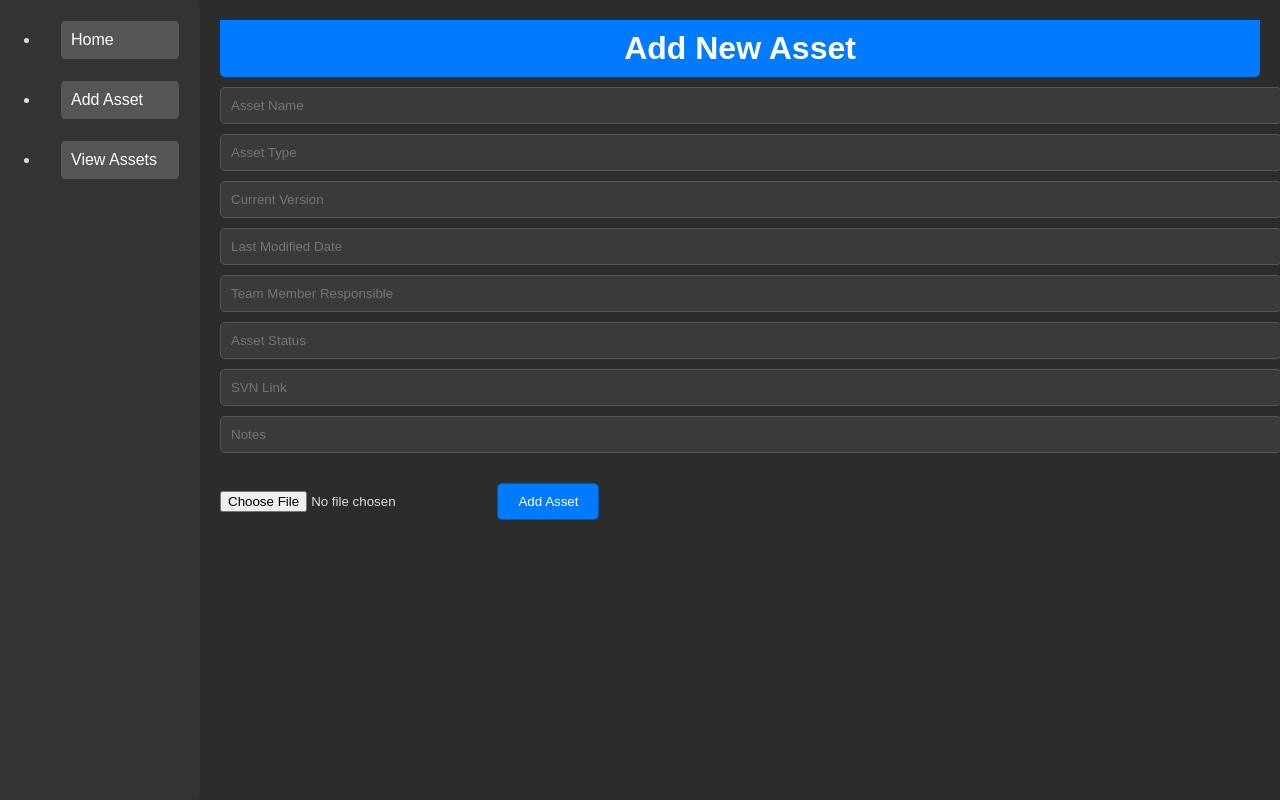
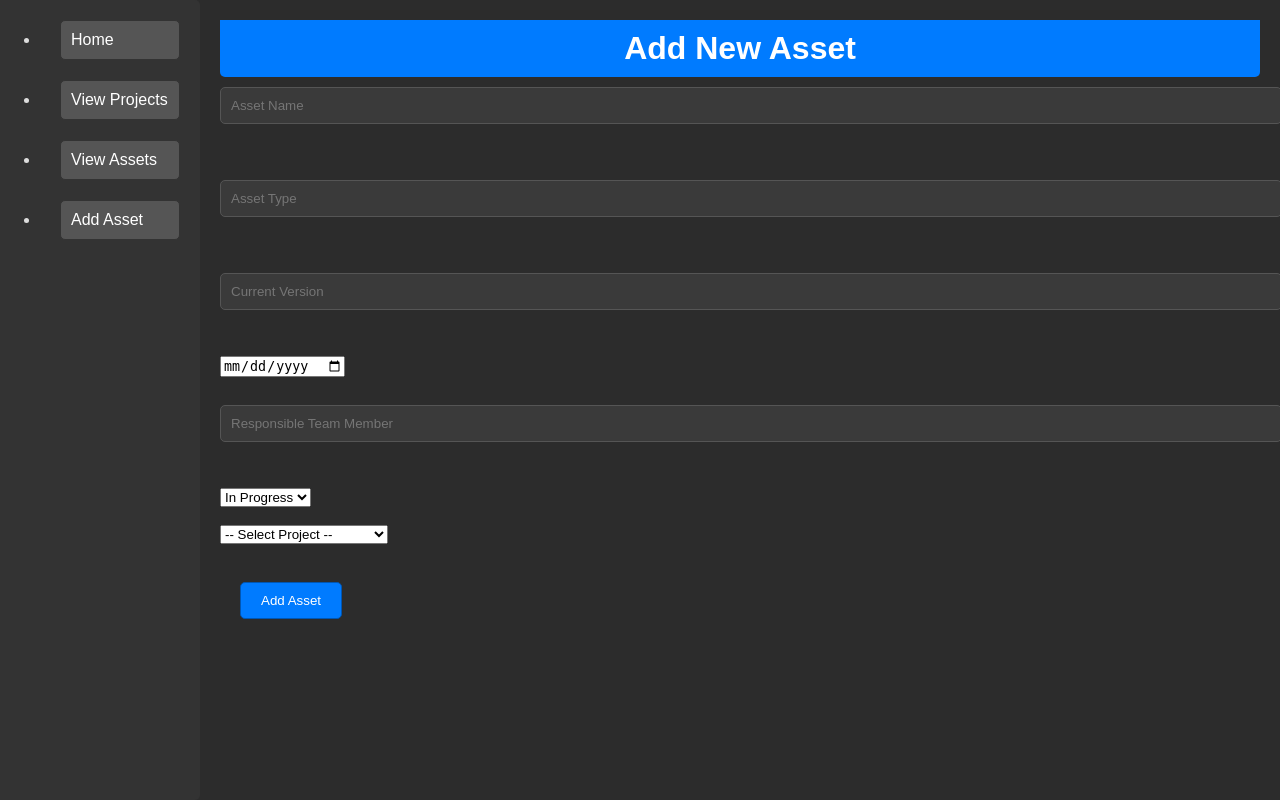
Before and after one commit to quentinsteinke/AssetManagementSystem, a Flask app: page /add_asset in a window 1280 px wide. Run offline with Flask 3, Linux system fonts and the light colour scheme; data comes from the database, SQL or seed files in the repository; both versions use the stored data as it was after the commit.

Commit message:
adding projects

```diff
--- a/app/routes.py
+++ b/app/routes.py
@@ -1,4 +1,286 @@
 from app import app
 import sqlite3
+import shutil
 import os
-from flask import render_template
+from flask import render_template, request, redirect, url_for
+
+
+
+@app.route('/')
+def index():
+    db_path = os.path.join('Databases', '3d_project_database.db')
+    # make db_path absolute
+    db_path = os.path.join(os.path.dirname(__file__), db_path)
+    conn = sqlite3.connect(db_path)
+    cursor = conn.cursor()
+
+    # Total assets
+    cursor.execute("SELECT COUNT(*) FROM Assets")
+    total_assets = cursor.fetchone()[0]
+
+    # Assets by type
+    cursor.execute("SELECT AssetType, COUNT(*) FROM Assets GROUP BY AssetType")
+    assets_by_type = cursor.fetchall()
+
+    # Recent additions
+    cursor.execute("SELECT * FROM Assets ORDER BY LastModifiedDate DESC LIMIT 5")
+    recent_assets = cursor.fetchall()
+
+    conn.close()
+
+    return render_template('index.html', total_assets=total_assets, assets_by_type=assets_by_type, recent_assets=recent_assets)
+
+
+
+@app.route('/add_asset', defaults={'project_id': None}, methods=['GET', 'POST'])
+@app.route('/add_asset/<int:project_id>', methods=['GET', 'POST'])
+def add_asset(project_id):
+    db_path = os.path.join('Databases', '3d_project_database.db')
+    db_path = os.path.join(os.path.dirname(__file__), db_path)
+    conn = sqlite3.connect(db_path)
+    cursor = conn.cursor()
+
+    if request.method == 'POST':
+        asset_name = request.form.get('AssetName')
+        asset_type = request.form.get('AssetType')
+        current_version = request.form.get('CurrentVersion')
+        last_modified_date = request.form.get('LastModifiedDate')
+        responsible_team_member = request.form.get('ResponsibleTeamMember')
+        asset_status = request.form.get('AssetStatus')
+        project_id = request.form.get('ProjectID') or project_id  # Use the provided project_id if not set in form
+
+        cursor.execute('''
+            INSERT INTO Assets (AssetName, AssetType, CurrentVersion, LastModifiedDate, ResponsibleTeamMember, AssetStatus, ProjectID)
+            VALUES (?, ?, ?, ?, ?, ?, ?)
+        ''', (asset_name, asset_type, current_version, last_modified_date, responsible_team_member, asset_status, project_id))
+
+        conn.commit()
+        conn.close()
+
+        return redirect(url_for('view_project', project_id=project_id))
+
+    # Fetch all projects for the dropdown
+    cursor.execute('SELECT * FROM Projects')
+    projects = cursor.fetchall()
+    conn.close()
+
+    return render_template('add_asset.html', projects=projects, selected_project_id=project_id)
+
+
+@app.route('/view_assets')
+def view_assets():
+    db_path = os.path.join('Databases', '3d_project_database.db')
+    db_path = os.path.join(os.path.dirname(__file__), db_path)
+
+    conn = sqlite3.connect(db_path)
+    cursor = conn.cursor()
+    cursor.execute('SELECT * FROM Assets')
+    assets = cursor.fetchall()
+    # print(assets)
+    conn.close()
+
+    return render_template('view_assets.html', assets=assets)
+
+
+@app.route('/view_asset/<int:asset_id>', methods=['GET'])
+def view_asset(asset_id):
+    db_path = os.path.join('Databases', '3d_project_database.db')
+    db_path = os.path.join(os.path.dirname(__file__), db_path)
+    conn = sqlite3.connect(db_path)
+    conn.row_factory = sqlite3.Row  # Set row factory
+    cursor = conn.cursor()
+
+    cursor.execute("SELECT * FROM Assets WHERE AssetID=?", (asset_id,))
+    asset_row = cursor.fetchone()
+
+    asset = {
+        "AssetID": asset_row["AssetID"],
+        "AssetName": asset_row["AssetName"],
+        "AssetType": asset_row["AssetType"],
+        "CurrentVersion": asset_row["CurrentVersion"],
+        "LastModifiedDate": asset_row["LastModifiedDate"],
+        "ResponsibleTeamMember": asset_row["ResponsibleTeamMember"],
+        "AssetStatus": asset_row["AssetStatus"],
+        "SVNLink": asset_row["SVNLink"],
+        "Notes": asset_row["Notes"]
+    }
+
+    cursor.execute("SELECT * FROM AssetFiles WHERE AssetID=?", (asset_id,))
+    files = cursor.fetchall()
+
+    conn.close()
+
+    return render_template('view_asset.html', asset=asset, files=files, asset_id=asset_id)
+
+
+@app.route('/delete_assets', methods=['GET', 'POST'])
+def delete_assets():
+    selected_assets = request.form.getlist('selected_assets')
+    db_path = os.path.join('Databases', '3d_project_database.db')
+    db_path = os.path.join(os.path.dirname(__file__), db_path)
+    conn = sqlite3.connect(db_path)
+    cursor = conn.cursor()
+    for asset_id in selected_assets:
+        # Delete associated files from filesystem
+        asset_folder = os.path.join(os.path.dirname(__file__), 'static', 'assets', str(asset_id))
+        if os.path.exists(asset_folder):
+            shutil.rmtree(asset_folder)
+
+        # Delete records from AssetFiles table
+        cursor.execute("DELETE FROM AssetFiles WHERE AssetID=?", (asset_id,))
+
+        # Delete the asset from Assets table
+        cursor.execute("DELETE FROM Assets WHERE AssetID=?", (asset_id,))
+    conn.commit()
+    conn.close()
+    return redirect(url_for('view_assets'))
+
+
+@app.route('/search_assets')
+def search_assets():
+    query = request.args.get('query')
+    db_path = os.path.join('Databases', '3d_project_database.db')
+    db_path = os.path.join(os.path.dirname(__file__), db_path)
+    conn = sqlite3.connect(db_path)
+    conn.row_factory = sqlite3.Row
+    cursor = conn.cursor()
+
+    # Search for assets and their associated files
+    cursor.execute("""
+    SELECT Assets.*, AssetFiles.FileName
+    FROM Assets
+    LEFT JOIN AssetFiles ON Assets.AssetID = AssetFiles.AssetID
+    WHERE Assets.AssetName LIKE ?
+    """, ('%' + query + '%',))
+
+    search_results = cursor.fetchall()
+
+    conn.close()
+
+    return render_template('search_results.html', search_results=search_results)
+
+
+@app.route('/create_project', methods=['GET', 'POST'])
+def create_project():
+    if request.method == 'POST':
+        # Extract form data
+        project_name = request.form.get('ProjectName')
+        project_description = request.form.get('ProjectDescription')
+        start_date = request.form.get('StartDate')
+        end_date = request.form.get('EndDate')
+        status = request.form.get('Status')
+
+        # Validate form data (basic validation for now)
+        if not project_name or project_name.strip() == '':
+            return 'Project name cannot be empty', 400
+
+        # Insert project into the database
+        db_path = os.path.join('Databases', '3d_project_database.db')
+        db_path = os.path.join(os.path.dirname(__file__), db_path)
+        conn = sqlite3.connect(db_path)
+        cursor = conn.cursor()
+
+        cursor.execute('''
+        INSERT INTO Projects (ProjectName, ProjectDescription, StartDate, EndDate, Status)
+        VALUES (?, ?, ?, ?, ?)
+        ''', (project_name, project_description, start_date, end_date, status))
+
+        conn.commit()
+        conn.close()
+
+        # Redirect to a confirmation page or list of projects (to be implemented)
+        return redirect(url_for('index'))
+
+    # If GET request, render the form
+    return render_template('create_project.html')
+
+
+@app.route('/view_projects', methods=['GET'])
+def view_projects():
+    # Fetch all projects from the database
+    db_path = os.path.join('Databases', '3d_project_database.db')
+    db_path = os.path.join(os.path.dirname(__file__), db_path)
+    conn = sqlite3.connect(db_path)
+    cursor = conn.cursor()
+
+    cursor.execute('SELECT * FROM Projects')
+    projects = cursor.fetchall()
+
+    conn.close()
+
+    # Render the template with the projects data
+    return render_template('view_projects.html', projects=projects)
+
+
+@app.route('/view_project/<int:project_id>', methods=['GET'])
+def view_project(project_id):
+    # Fetch the project details from the database
+    db_path = os.path.join('Databases', '3d_project_database.db')
+    db_path = os.path.join(os.path.dirname(__file__), db_path)
+    conn = sqlite3.connect(db_path)
+    cursor = conn.cursor()
+
+    cursor.execute('SELECT * FROM Projects WHERE ProjectID = ?', (project_id,))
+    project = cursor.fetchone()
+
+    # Fetch the assets associated with this project
+    cursor.execute('SELECT * FROM Assets WHERE ProjectID = ?', (project_id,))
+    assets = cursor.fetchall()
+
+    conn.close()
+
+    # Render the template with the project and assets data
+    return render_template('view_project.html', project=project, assets=assets)
+
+
+@app.route('/delete_project/<int:project_id>', methods=['POST'])
+def delete_project(project_id):
+    # Delete the project from the database
+    db_path = os.path.join('Databases', '3d_project_database.db')
+    db_path = os.path.join(os.path.dirname(__file__), db_path)
+    conn = sqlite3.connect(db_path)
+    cursor = conn.cursor()
+
+    cursor.execute('DELETE FROM Projects WHERE ProjectID = ?', (project_id,))
+
+    conn.commit()
+    conn.close()
+
+    # Redirect to the list of all projects
+    return redirect(url_for('view_projects'))
+
+
+@app.route('/edit_project/<int:project_id>', methods=['GET', 'POST'])
+def edit_project(project_id):
+    # Fetch the current project details from the database
+    db_path = os.path.join('Databases', '3d_project_database.db')
+    db_path = os.path.join(os.path.dirname(__file__), db_path)
+    conn = sqlite3.connect(db_path)
+    cursor = conn.cursor()
+
+    if request.method == 'POST':
+        # Update project in the database with form data
+        project_name = request.form.get('ProjectName')
+        project_description = request.form.get('ProjectDescription')
+        start_date = request.form.get('StartDate')
+        end_date = request.form.get('EndDate')
+        status = request.form.get('Status')
+
+        cursor.execute('''
+        UPDATE Projects
+        SET ProjectName = ?, ProjectDescription = ?, StartDate = ?, EndDate = ?, Status = ?
+        WHERE ProjectID = ?
+        ''', (project_name, project_description, start_date, end_date, status, project_id))
+
+        conn.commit()
+        conn.close()
+
+        # Redirect to the list of all projects or project details
+        return redirect(url_for('view_projects'))
+
+    cursor.execute('SELECT * FROM Projects WHERE ProjectID = ?', (project_id,))
+    project = cursor.fetchone()
+    conn.close()
+
+    # Render the editing template with the current project data
+    return render_template('edit_project.html', project=project)
--- a/app/static/templates/add_asset.html
+++ b/app/static/templates/add_asset.html
@@ -3,16 +3,24 @@
 {% block content %}
 <div>
     <h1>Add New Asset</h1>
-    <form action="/add_asset" method="post" enctype="multipart/form-data">
-        <input type="text" name="asset_name" placeholder="Asset Name" required>
-        <input type="text" name="asset_type" placeholder="Asset Type" required>
-        <input type="text" name="current_version" placeholder="Current Version" required>
-        <input type="text" name="last_modified_date" placeholder="Last Modified Date" required>
-        <input type="text" name="responsible_team_member" placeholder="Team Member Responsible" required>
-        <input type="text" name="asset_status" placeholder="Asset Status" required>
-        <input type="text" name="svn_link" placeholder="SVN Link" required>
-        <input type="text" name="notes" placeholder="Notes">
-        <input type="file" name="asset_file">
+    <form action="{{ url_for('add_asset', project_id=selected_project_id) }}" method="post">
+        <input type="text" name="AssetName" placeholder="Asset Name" required><br><br>
+        <input type="text" name="AssetType" placeholder="Asset Type" required><br><br>
+        <input type="text" name="CurrentVersion" placeholder="Current Version"><br><br>
+        <input type="date" name="LastModifiedDate" placeholder="Last Modified Date"><br><br>
+        <input type="text" name="ResponsibleTeamMember" placeholder="Responsible Team Member"><br><br>
+        <select name="AssetStatus">
+            <option value="In Progress">In Progress</option>
+            <option value="Completed">Completed</option>
+            <option value="On Hold">On Hold</option>
+        </select><br><br>
+        <!-- Dropdown for selecting a project -->
+        <select name="ProjectID" {% if selected_project_id %}disabled{% endif %}>
+            <option value="">-- Select Project --</option>
+            {% for project in projects %}
+            <option value="{{ project[0] }}" {% if project[0] == selected_project_id %}selected{% endif %}>{{ project[1] }}</option>  <!-- ProjectID and ProjectName -->
+            {% endfor %}
+        </select><br><br>
         <input type="submit" value="Add Asset">
     </form>
 </div>
--- a/app/static/templates/base.html
+++ b/app/static/templates/base.html
@@ -9,8 +9,9 @@
     <nav class="sidenav">
         <ul>
             <li><a href="/">Home</a></li>
+            <li><a href="/view_projects">View Projects</a></li>
+            <li><a href="/view_assets">View Assets</a></li>
             <li><a href="/add_asset">Add Asset</a></li>
-            <li><a href="/view_assets">View Assets</a></li>
             <!-- You can add more links as needed -->
         </ul>
     </nav>
```
Also changed, not shown: app/__init__.py (+4 -180 lines), app/editingDB.py (+26 -7 lines), app/static/css/styles.css (+0 -54 lines), app/static/templates/create_project.html (added, +25 -0 lines), app/static/templates/edit_project.html (added, +25 -0 lines), app/static/templates/view_assets.html (+4 -10 lines), app/static/templates/view_project.html (added, +42 -0 lines), app/static/templates/view_projects.html (added, +33 -0 lines), app/Databases/3d_project_database.db, app/static/assets/1/Quentin_Create_an_icon_that_represents_a_3D_object_being_export_dc9ee0f4-0717-44cf-af51-fb90d36fff99.png (deleted), app/static/assets/2/Book_Icon.png (deleted), app/static/assets/4/Quentin_Design_an_icon_that_represents_a_3D_modeling_script_for_cf8fefa6-74dc-4fdf-9447-2ca18ec7ef11.png (deleted), app/static/assets/5/untitled.png (deleted), app/static/assets/6/Quentin_3d_Modeling_scripts_icon_vector_graphic_high_quality_go_0d6ea33e-92d2-43ba-b4b0-44d4e2a3263b.png (deleted), 1 other file.
